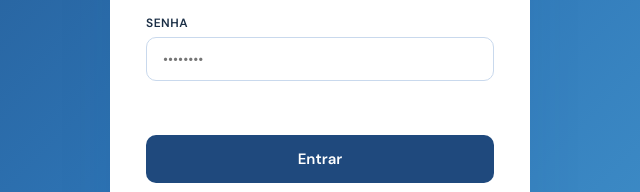
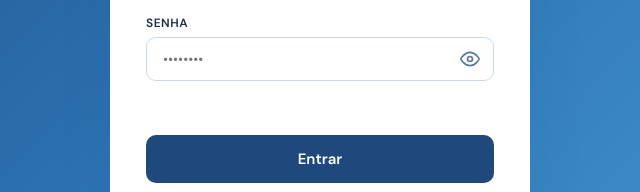
Before and after one commit to ramosfrancisco/chamadosTerceirosPurificatta, a website: page public/index.html in a window 1280 px wide. Shown: the part 378-570 px from the top of the page, 320-960 px from the left. Drawn offline with Linux system fonts and the light colour scheme.

Commit message:
feat: botão olho para visualizar senha no login

```diff
--- a/public/index.html
+++ b/public/index.html
@@ -84,8 +84,12 @@ body{font-family:'DM Sans',sans-serif;background:linear-gradient(135deg,var(--to
 .card-body{padding:32px 36px;display:flex;flex-direction:column;gap:18px}
 .field{display:flex;flex-direction:column;gap:6px}
 .field label{font-size:12px;font-weight:600;color:var(--tx);text-transform:uppercase;letter-spacing:.5px}
-.field input{border:1.5px solid var(--input-border);border-radius:10px;padding:12px 16px;font-family:'DM Sans',sans-serif;font-size:14px;color:var(--tx);background:var(--input-bg);outline:none;transition:all .15s}
+.field input{border:1.5px solid var(--input-border);border-radius:10px;padding:12px 16px;font-family:'DM Sans',sans-serif;font-size:14px;color:var(--tx);background:var(--input-bg);outline:none;transition:all .15s;width:100%}
 .field input:focus{border-color:var(--azc);box-shadow:0 0 0 3px rgba(46,117,182,.1)}
+.pass-wrap{position:relative;display:flex;align-items:center}
+.pass-wrap input{padding-right:44px}
+.eye-btn{position:absolute;right:14px;background:none;border:none;cursor:pointer;color:var(--tl);padding:0;display:flex;align-items:center;font-size:18px;transition:color .15s;line-height:1}
+.eye-btn:hover{color:var(--az)}
 .btn-login{background:var(--az);color:#fff;border:none;border-radius:10px;padding:14px;font-family:'DM Sans',sans-serif;font-size:15px;font-weight:600;cursor:pointer;transition:all .15s;width:100%}
 .btn-login:hover{background:var(--azc);transform:translateY(-1px);box-shadow:0 4px 16px rgba(31,73,125,.3)}
 .btn-login:disabled{opacity:.6;cursor:not-allowed;transform:none}
@@ -135,7 +139,12 @@ function initThemeBtn(){
     </div>
     <div class="field">
       <label>Senha</label>
-      <input type="password" id="senha" placeholder="••••••••" autocomplete="current-password" onkeydown="if(event.key==='Enter')doLogin()">
+      <div class="pass-wrap">
+        <input type="password" id="senha" placeholder="••••••••" autocomplete="current-password" onkeydown="if(event.key==='Enter')doLogin()">
+        <button class="eye-btn" type="button" onclick="toggleSenha(this)" tabindex="-1" aria-label="Mostrar senha">
+          <svg id="eyeIcon" xmlns="http://www.w3.org/2000/svg" width="20" height="20" viewBox="0 0 24 24" fill="none" stroke="currentColor" stroke-width="2" stroke-linecap="round" stroke-linejoin="round"><path d="M1 12s4-8 11-8 11 8 11 8-4 8-11 8-11-8-11-8z"/><circle cx="12" cy="12" r="3"/></svg>
+        </button>
+      </div>
     </div>
     <p class="err" id="err"></p>
     <button class="btn-login" id="btnLogin" onclick="doLogin()">Entrar</button>
@@ -171,6 +180,14 @@ async function doLogin(){
     btn.disabled=false;btn.textContent='Entrar';
   }
 }
+function toggleSenha(btn){
+  var inp=document.getElementById('senha');
+  var showing=inp.type==='text';
+  inp.type=showing?'password':'text';
+  btn.innerHTML=showing
+    ?'<svg xmlns="http://www.w3.org/2000/svg" width="20" height="20" viewBox="0 0 24 24" fill="none" stroke="currentColor" stroke-width="2" stroke-linecap="round" stroke-linejoin="round"><path d="M1 12s4-8 11-8 11 8 11 8-4 8-11 8-11-8-11-8z"/><circle cx="12" cy="12" r="3"/></svg>'
+    :'<svg xmlns="http://www.w3.org/2000/svg" width="20" height="20" viewBox="0 0 24 24" fill="none" stroke="currentColor" stroke-width="2" stroke-linecap="round" stroke-linejoin="round"><path d="M17.94 17.94A10.07 10.07 0 0 1 12 20c-7 0-11-8-11-8a18.45 18.45 0 0 1 5.06-5.94M9.9 4.24A9.12 9.12 0 0 1 12 4c7 0 11 8 11 8a18.5 18.5 0 0 1-2.16 3.19m-6.72-1.07a3 3 0 1 1-4.24-4.24"/><line x1="1" y1="1" x2="23" y2="23"/></svg>';
+}
 </script>
 </body>
 </html>
```
